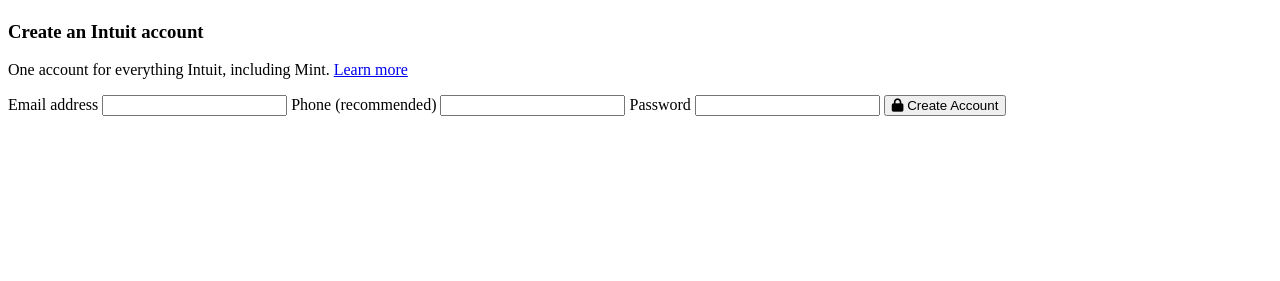
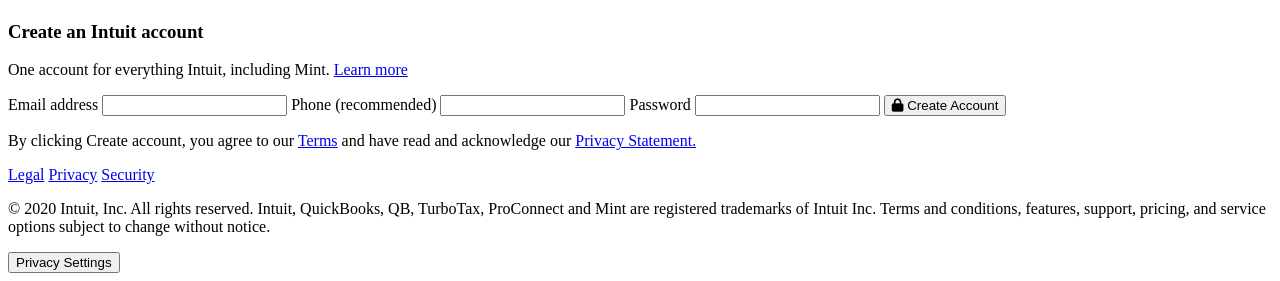
Before and after one commit to meronogbai/signup-form, a plain HTML site: page index.html in a window 1280 px wide. Shown: the part 1943-2224 px from the top of the page. Before the commit the page ends 2067 px from the top, so only its background shows below. Drawn offline with Linux system fonts and the light colour scheme.

Commit message:
added button, paragraph,button and added required in email and password

```diff
--- a/index.html
+++ b/index.html
@@ -34,7 +34,7 @@
             <p>One account for everything Intuit, including Mint. <a href="#">Learn more</a></p>
             <label>
                 Email address
-                <input type="email" name="email">
+                <input type="email" name="email" required>
             </label>
             <label>
                 Phone (recommended)
@@ -42,15 +42,33 @@
             </label>
             <label>
                 Password
-                <input type="password" name="password">
+                <input type="password" name="password" required>
             </label>
             <button type="submit" name="submit">
                 <i class="fas fa-lock"></i>
                 Create Account
             </button>
+
+            <p>By clicking Create account, you agree to our
+                <a href="#">Terms</a>
+                and have read and acknowledge our
+                <a href="#">Privacy Statement.</a>
+            </p>
         </form>
     </main>
-    <footer></footer>
+    <footer>
+        <div class="footer-links">
+            <a href="#">Legal</a>
+            <a href="#">Privacy</a>
+            <a href="#">Security</a>
+        </div>
+        <p>© 2020 Intuit, Inc. All rights reserved. Intuit, QuickBooks, QB, TurboTax, ProConnect and Mint are registered
+            trademarks of Intuit Inc.
+            Terms and conditions, features, support, pricing, and service options subject to change without notice.</p>
+        <button type="submit">
+            Privacy Settings
+        </button>
+    </footer>
 </body>
 
 </html>
```
